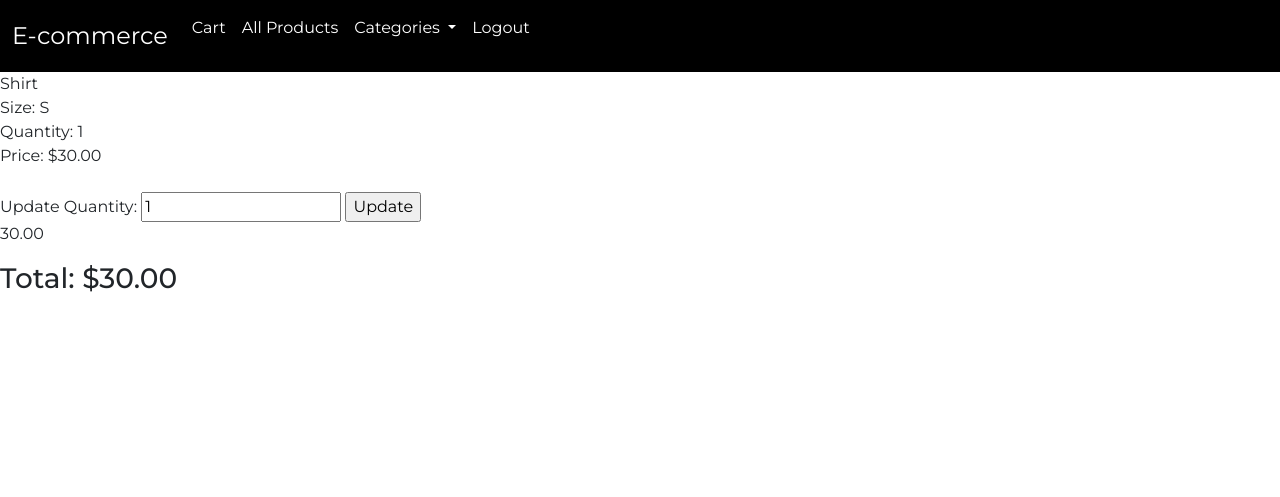
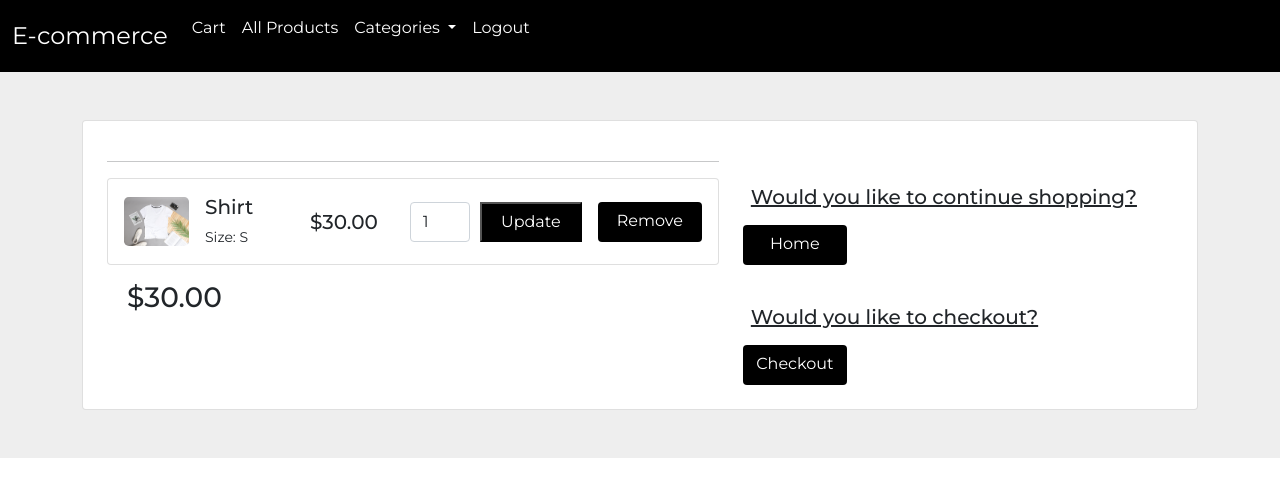
Before and after one commit to MAA8007/ecommerce_django, a Django app: page /cart/ in a window 1280 px wide. Shown: the top 497 px of the page. Run offline with Django 4.2, Linux system fonts and the light colour scheme; a user stored in the database is signed in; data comes from the database, SQL or seed files in the repository; both versions use the stored data as it was after the commit; some libraries are stand-ins or nearby versions.

Commit message:
frontend improvements

```diff
--- a/core/templates/cart.html
+++ b/core/templates/cart.html
@@ -1,31 +1,153 @@
 {% extends 'base.html' %}
 
-{% block content %}
-    {% for item in cart_items %}
-<div>
-    <div class="product-name">{{ item.product.name }}</div>
-    <div class="product-size">Size: {{ item.size.size }}</div>
-    <div class="product-quantity">Quantity: {{ item.quantity }}</div>
-    <div class="product-price">Price: ${{ item.product.price }}</div>
-    <a href="{% url 'remove_from_cart' item.id %}">Remove</a>
+{% block head %}
+<style>
 
-    <form method="post" action="{% url 'update_cart_item_quantity' %}">
-        {% csrf_token %}
-        <input type="hidden" name="cart_item_id" value="{{ item.id }}">
-        Update Quantity:
-        <input type="number" name="quantity" value="{{ item.quantity }}">
-        <input type="submit" value="Update">
-    </form>
+    .continue{
+        margin-top: 5vh;
+    }
+    body{
+      font-family: Montserrat;
+    }
+    .navbar {
+          background-color: rgb(0, 0, 0);  /* Dark background */
+      }
+      .navbar-light .navbar-brand,
+      .navbar-light .navbar-nav .nav-link {
+          color: #f8f9fa;  /* Light text */
+      }
+.navbar-nav .nav-link:hover {
+          color:rgb(106, 106, 106);
+      }
+.dropdown-menu:hover {
+          color:rgb(106, 106, 106);
+      }
 
-</div>
-{% endfor %}
+      .navbar-nav .nav-link:hover {
+          color:rgb(106, 106, 106);
+      }
+      .navbar-brand {
+          font-size: 1.5rem;  /* Larger brand text */
+          color: white;
+      }
 
-<p>{{ total }}</p>
+      .navbar-brand:hover {
+          color: rgb(106, 106, 106);
+      }
+      .navbar .dropdown-menu {
+  background-color: #000000;  /* You can adjust this color as needed */
+}
 
 
-<h3>Total: ${{ total }}</h3>
-<a href="{% url 'checkout' %}">checkout</a>
-<a href="{% url 'product_list' %}">home</a>
+a{
+color: white;
+}
+
+.nav-link{
+color: white;
+}
+.navbar-toggler {
+  border: none;
+  background: transparent !important;
+}
+
+.navbar-toggler:focus {
+  outline: none;
+}
+
+.navbar-toggler-icon {
+  background-image: none !important;
+}
+
+.navbar-toggler::before {
+  content: '≡';
+  font-size: 7vh;
+  align-items: center;
+  justify-content: center;
+  text-align: center;
+  color: white;
+}
 
 
+.btn{
+    height: 40px;
+    width: 104px;
+    background-color: black;
+    color:white;
+
+}
+
+.btn-update{
+    height: 40px;
+    width: 102px;
+    background-color: black;
+    color:white;
+    margin-left: 10px;
+
+}
+
+
+</style
+{% endblock %}
+
+{% block content %}
+<section class="h-100 h-custom" style="background-color: #eee;">
+    <div class="container py-5 h-100">
+        <div class="row d-flex justify-content-center align-items-center h-100">
+            <div class="col">
+                <div class="card">
+                    <div class="card-body p-4">
+                        <div class="row">
+                            <div class="col-lg-7">
+                                <hr>
+
+                                <!-- ... -->
+
+                                {% for item in cart_items %}
+                                <div class="card mb-3">
+                                    <div class="card-body">
+                                        <div class="d-flex justify-content-between flex-wrap">
+                                            <!-- Image and Product Details -->
+                                            <div class="d-flex align-items-center mb-2 mb-lg-0">
+                                                <img src="{{ item.product.image.url }}" class="img-fluid rounded-3" alt="Shopping item" style="width: 65px;">
+                                                <div class="ms-3">
+                                                    <h5>{{ item.product.name }}</h5>
+                                                    <p class="small mb-0">Size: {{ item.size.size }}</p>
+                                                </div>
+                                            </div>
+
+                                            <!-- Price and Actions -->
+                                            <div class="d-flex align-items-center flex-wrap">
+                                                <div class="me-3">
+                                                    <h5 class="mb-0">${{ item.product.price }}</h5>
+                                                </div>
+                                                <a href="#!" class="me-3" style="color: #cecece;"><i class="fas fa-trash-alt"></i></a>
+                                                <form method="post" action="{% url 'update_cart_item_quantity' %}" class="d-flex me-3 mb-2 mb-lg-0">
+                                                    {% csrf_token %}
+                                                    <input type="hidden" name="cart_item_id" value="{{ item.id }}">
+                                                    <input type="number" class="form-control" name="quantity" value="{{ item.quantity }}" style="width: 60px;">
+                                                    <input class="btn-update" type="submit" value="Update">
+                                                </form>
+                                                <a class="btn" href="{% url 'remove_from_cart' item.id %}">Remove</a>
+                                            </div>
+                                        </div>
+                                    </div>
+                                </div>
+                                {% endfor %}
+                                <h3 style="padding-left: 20px;">${{ total }}</h3>
+                            </div>
+                            <div class="col-lg-5">
+                                <h5 class="mb-3 continue"><a href="{% url 'home' %}" class="text-body"><i class="fas fa-long-arrow-alt-left me-2"></i>Would you like to continue shopping?</a></h5>
+                                <a href="{% url 'home' %}" class="btn">Home</a>
+
+                                <h5 class="mb-3 continue"><a href="{% url 'home' %}" class="text-body"><i class="fas fa-long-arrow-alt-left me-2"></i>Would you like to checkout?</a></h5>
+                                <a href="{% url 'checkout' %}" class="btn">Checkout</a>
+                            </div>
+                        </div>
+                    </div>
+                </div>
+            </div>
+        </div>
+    </div>
+</section>
 {% endblock content %}
--- a/ecommerce_project/settings.py
+++ b/ecommerce_project/settings.py
@@ -40,7 +40,8 @@ INSTALLED_APPS = [
     'django.contrib.sessions',
     'django.contrib.messages',
     'django.contrib.staticfiles',
-    'core'
+    'core',
+    'widget_tweaks'
 ]
 
 SESSION_ENGINE = 'django.contrib.sessions.backends.db'
```
Also changed, not shown: core/templates/checkout.html (+37 -27 lines), core/templates/registration/login.html (+17 -1 lines), db.sqlite3.
